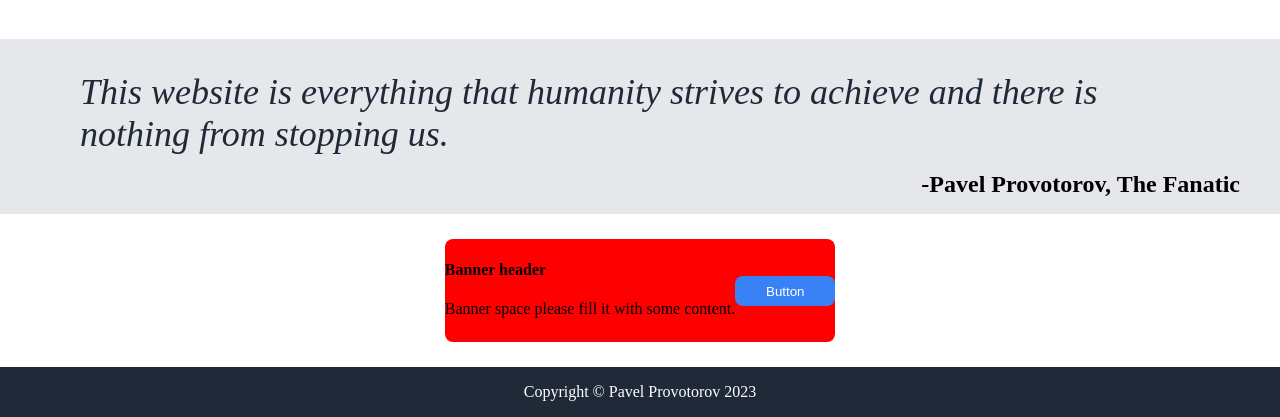
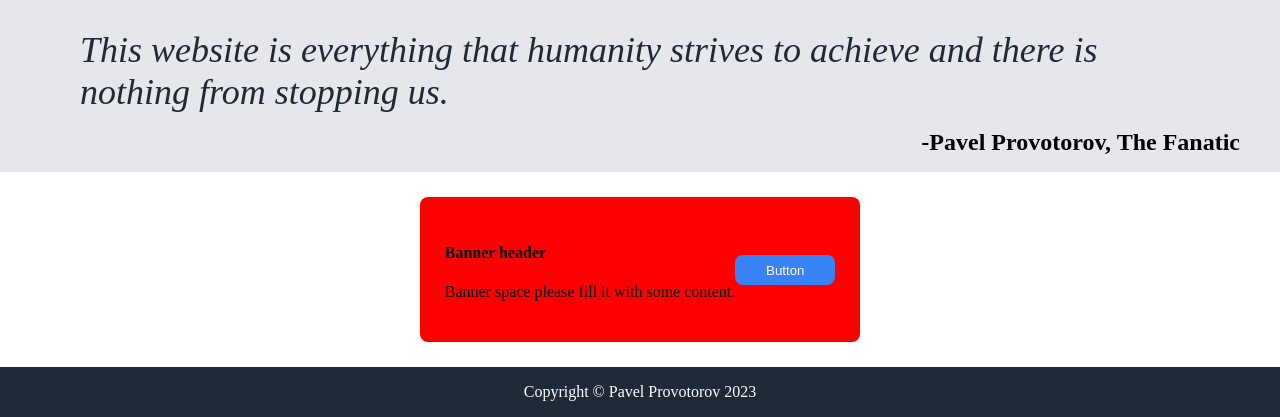
Before and after one commit to PavelProvotorov/odin-landing-page, a plain HTML site: page index.html in a window 1280 px wide. Shown: the part 383-800 px from the top of the page. Drawn offline with Linux system fonts and the light colour scheme.

Commit message:
Basic padding and margins

```diff
--- a/styles.css
+++ b/styles.css
@@ -33,6 +33,14 @@ body {
   align-content: center;
 }
 
+.img-right {
+  background-color: wheat;
+  width: 100px;
+  height: 100px;
+  padding: 0px;
+  margin: 0px;
+}
+
 .section-sign-up {
   display: flex;
   flex: 1;
@@ -40,13 +48,7 @@ body {
   background: #1F2937;
   justify-content: center;
   align-items: center;
-}
-
-.img-right {
-  background-color: wheat;
-  width: 100px;
-  height: 100px;
-  padding: 0px;
+  padding: 25px;
   margin: 0px;
 }
 
@@ -69,12 +71,13 @@ body {
   flex: 1;
   justify-content: center;
   align-content: center;
+  align-self: center;
   background: #E5E7EB;
 }
 
 .section-banner {
   display: flex;
-  flex: 1;
+  flex: 0;
   flex-direction: row;
   justify-content: center;
   align-content: center;
@@ -83,8 +86,8 @@ body {
   border-radius: 8px;
   border-color: none;
   border: none;
-  padding: 0px;
-  margin: 25px;
+  padding: 25px;
+  margin: 25px 0px 25px 0px;
 }
 
 .banner-button {
```
